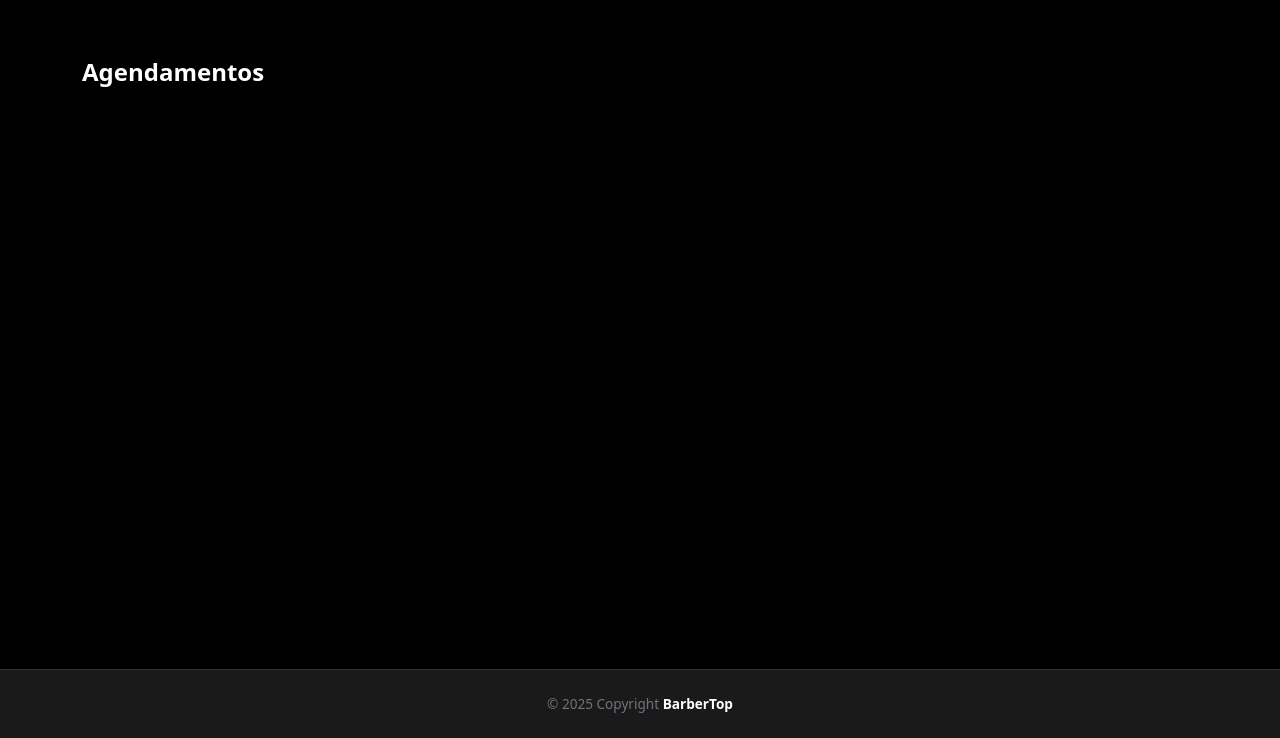
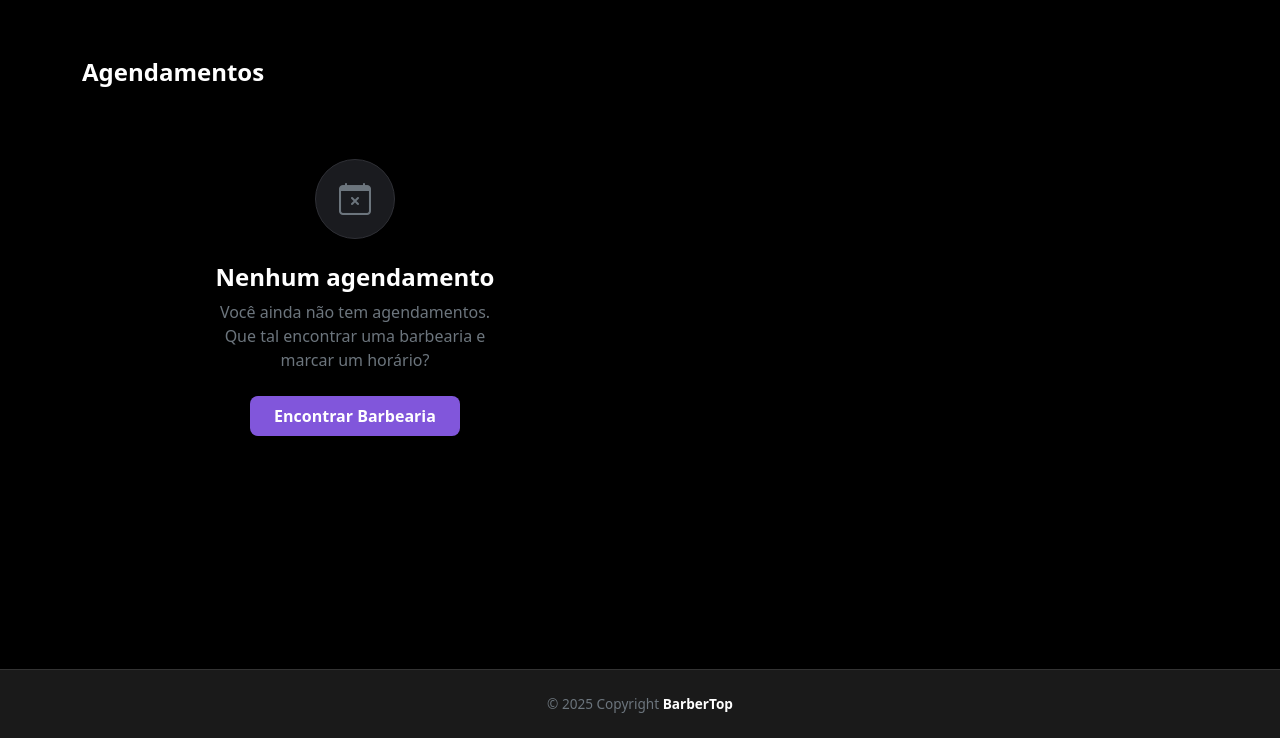
Before and after one commit to hcxavier/barbertop-django, a Django app: page /bookings/1/ in a window 1280 px wide. Shown: the part 62-800 px from the top of the page. Run offline with Django 5.2, Linux system fonts and the light colour scheme; a user stored in the database is signed in; tables that the repository leaves empty hold one stand-in row (values such as "Sample post").

Commit message:
Adicionando mensagem de ausência de agendamentos e deixando a seção agendamentos da home funcional

```diff
--- a/templates/pages/bookings/booking_list.html
+++ b/templates/pages/bookings/booking_list.html
@@ -58,7 +58,24 @@
                     <div class="date-time">{{booking.schedule|date:"H:i"}}</div>
                 </div>
             </div>
-            {% endfor %} {% endif %} {% if bookings_finished %}
+            {% endfor %}
+            {% elif not bookings_finished %}
+            <div class="d-flex flex-column align-items-center justify-content-center py-5">
+                <div class="bg-dark rounded-circle d-flex align-items-center justify-content-center mb-4"
+                     style="width: 80px; height: 80px; background-color: #1A1B1F !important; border: 1px solid #2f3036;">
+                    <i class="bi bi-calendar-x text-secondary" style="font-size: 2rem;"></i>
+                </div>
+                <h4 class="fw-bold text-white mb-2">Nenhum agendamento</h4>
+                <p class="text-muted mb-4 text-center" style="max-width: 300px;">
+                    Você ainda não tem agendamentos. Que tal encontrar uma barbearia e marcar um horário?
+                </p>
+                <a href="{% url 'home' %}" class="btn btn-primary fw-bold px-4 py-2 border-0 shadow-sm"
+                   style="background-color: #8156db; border-radius: 8px;">
+                    Encontrar Barbearia
+                </a>
+            </div>
+            {% endif %}
+            {% if bookings_finished %}
             <span class="subtitle mt-4">Finalizados</span>
             {% for booking in bookings_finished %}
             <div
```
Also changed, not shown: barbershops/views.py (+10 -1 lines), templates/pages/home.html (+22 -6 lines).
